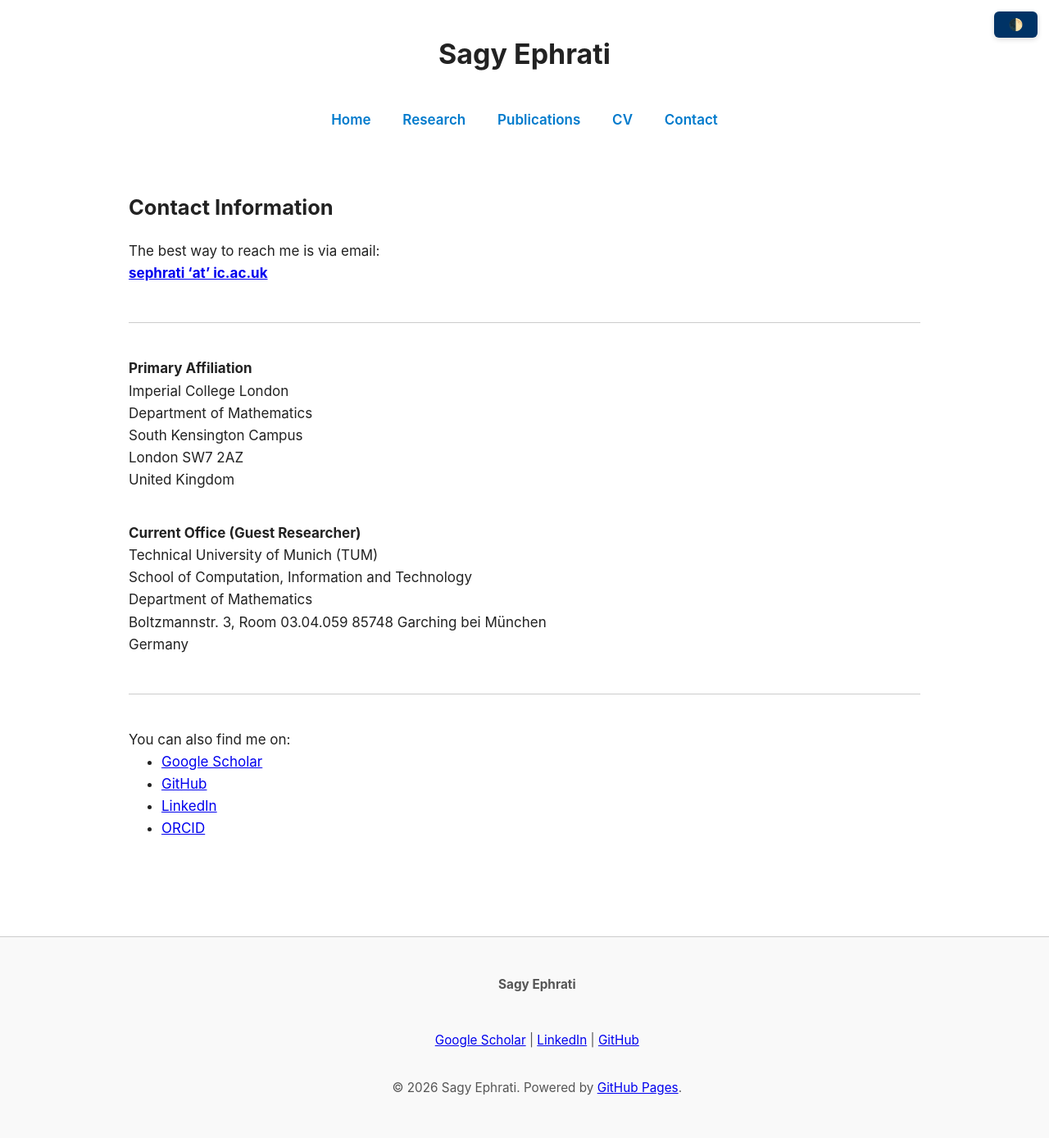
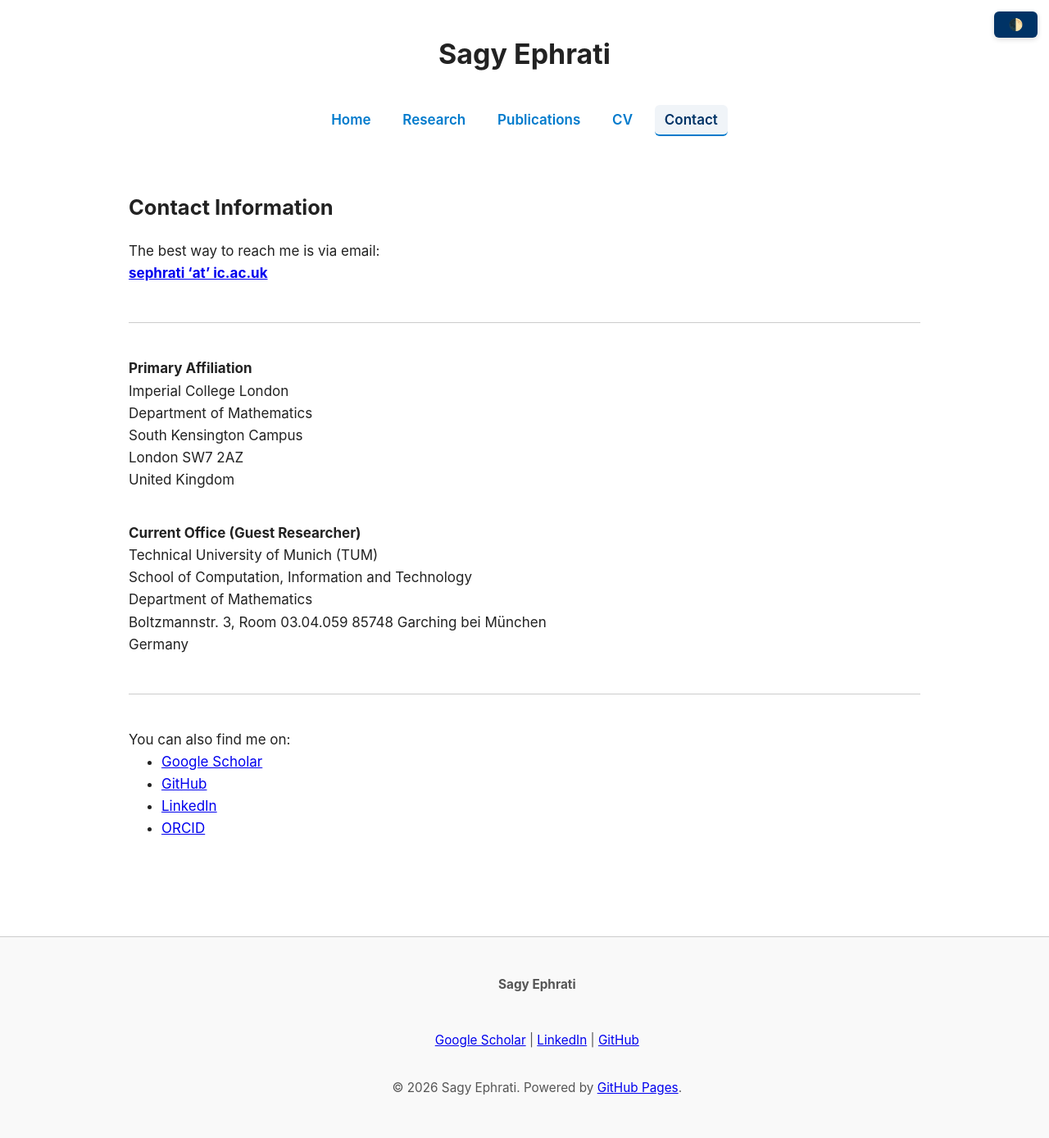
Before and after one commit to sagye/sagye.github.io, a Jekyll site: the page built from contact.md, in a window 1280 px wide. Shown: the whole page at 82% size. Built offline with Jekyll 4.4.1, drawn with Linux system fonts in a browser that asks for light colours.

Commit message:
Update navigation buttons

```diff
--- a/_layouts/default.html
+++ b/_layouts/default.html
@@ -25,11 +25,11 @@
 	<div class="page-container" style="min-height: auto;">
       <h1>{{ site.title }}</h1>
       <nav>
-        <a href="{{ '/' | relative_url }}">Home</a>
-        <a href="{{ '/research.html' | relative_url }}">Research</a>
-        <a href="{{ '/publications.html' | relative_url }}">Publications</a>
-        <a href="{{ '/cv.html' | relative_url }}">CV</a>
-        <a href="{{ '/contact.html' | relative_url }}">Contact</a>
+        <a href="{{ '/' | relative_url }}" class="{% if page.url == '/' %}active{% endif %}">Home</a>
+        <a href="{{ '/research.html' | relative_url }}" class="{% if page.url contains 'research' %}active{% endif %}">Research</a>
+        <a href="{{ '/publications.html' | relative_url }}" class="{% if page.url contains 'publications' %}active{% endif %}">Publications</a>
+        <a href="{{ '/cv.html' | relative_url }}" class="{% if page.url contains 'cv' %}active{% endif %}">CV</a>
+        <a href="{{ '/contact.html' | relative_url }}" class="{% if page.url contains 'contact' %}active{% endif %}">Contact</a>
         <button id="theme-toggle" style="
         position: fixed;
         top: 1em;
--- a/assets/style.css
+++ b/assets/style.css
@@ -1,3 +1,4 @@
+
 /* --- 1. General Fixes --- */
 html, body {
   height: 100%;
@@ -23,6 +24,19 @@ nav a {
   /* Smooth transition for hover effects */
   transition: all 0.2s ease-in-out;
   border-radius: 6px;
+}
+
+/* Highlight the current page in the menu */
+nav a.active {
+  color: #003366;
+  border-bottom: 2px solid #007acc;
+  background-color: #f0f4f8;
+}
+
+body.dark-mode nav a.active {
+  color: #ffffff;
+  background-color: #2c2c2c;
+  border-bottom: 2px solid #80b3ff;
 }
 
 /* Add a subtle hover effect to make them feel interactive */
```
Also changed, not shown: 15 other files.
